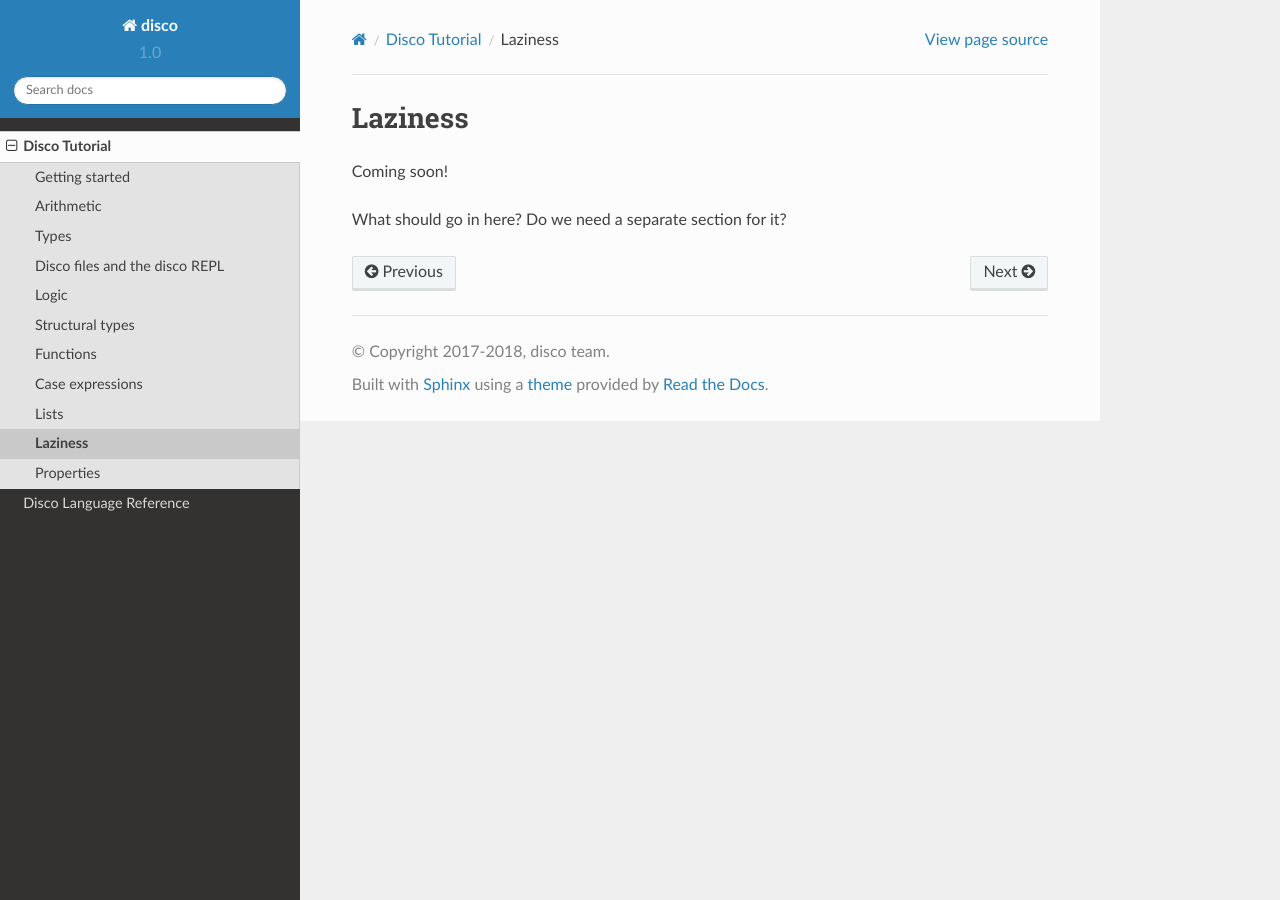
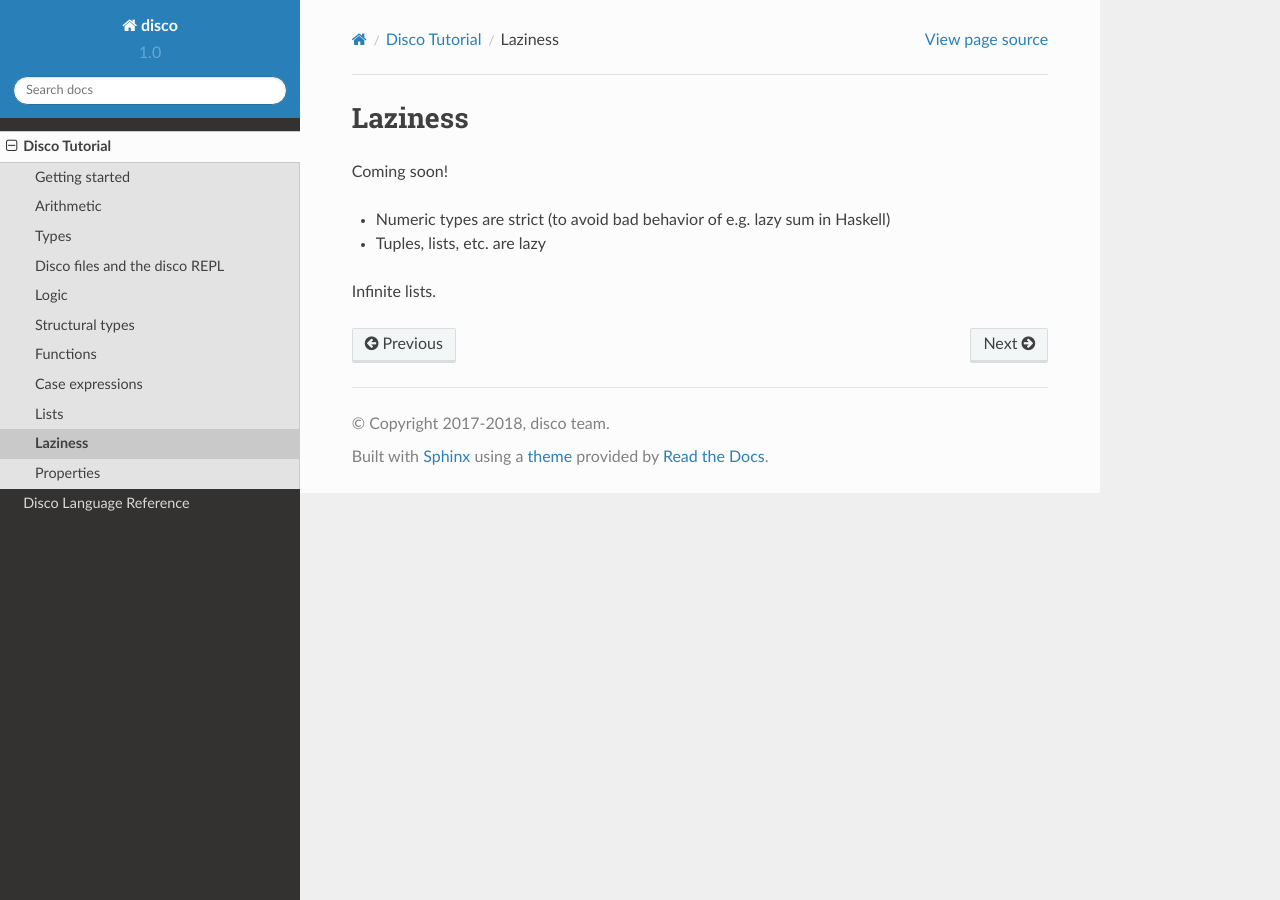
Before and after one commit to disco-lang/disco, a Sphinx documentation site: the page built from docs/tutorial/laziness.rst, in a window 1280 px wide. Built offline with Sphinx 7.4.7 and the Read the Docs theme 2.0.0, drawn with Linux system fonts in a browser that asks for light colours.

Commit message:
tutorial: start outlining section on laziness

```diff
--- a/docs/tutorial/laziness.rst
+++ b/docs/tutorial/laziness.rst
@@ -5,4 +5,7 @@ Laziness
 
 Coming soon!
 
-What should go in here?  Do we need a separate section for it?
+* Numeric types are strict (to avoid bad behavior of e.g. lazy sum in Haskell)
+* Tuples, lists, etc. are lazy
+
+Infinite lists.
```
